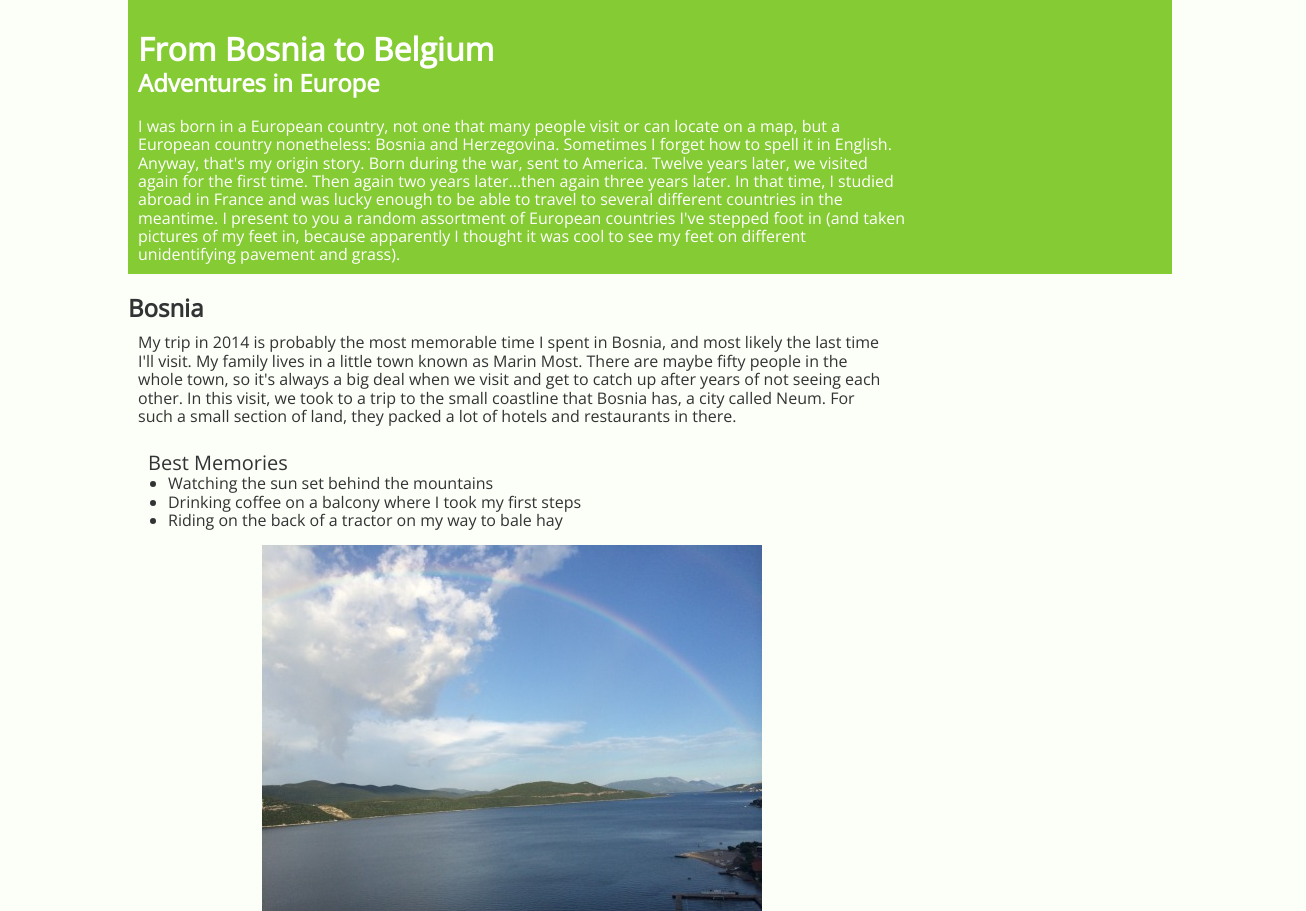
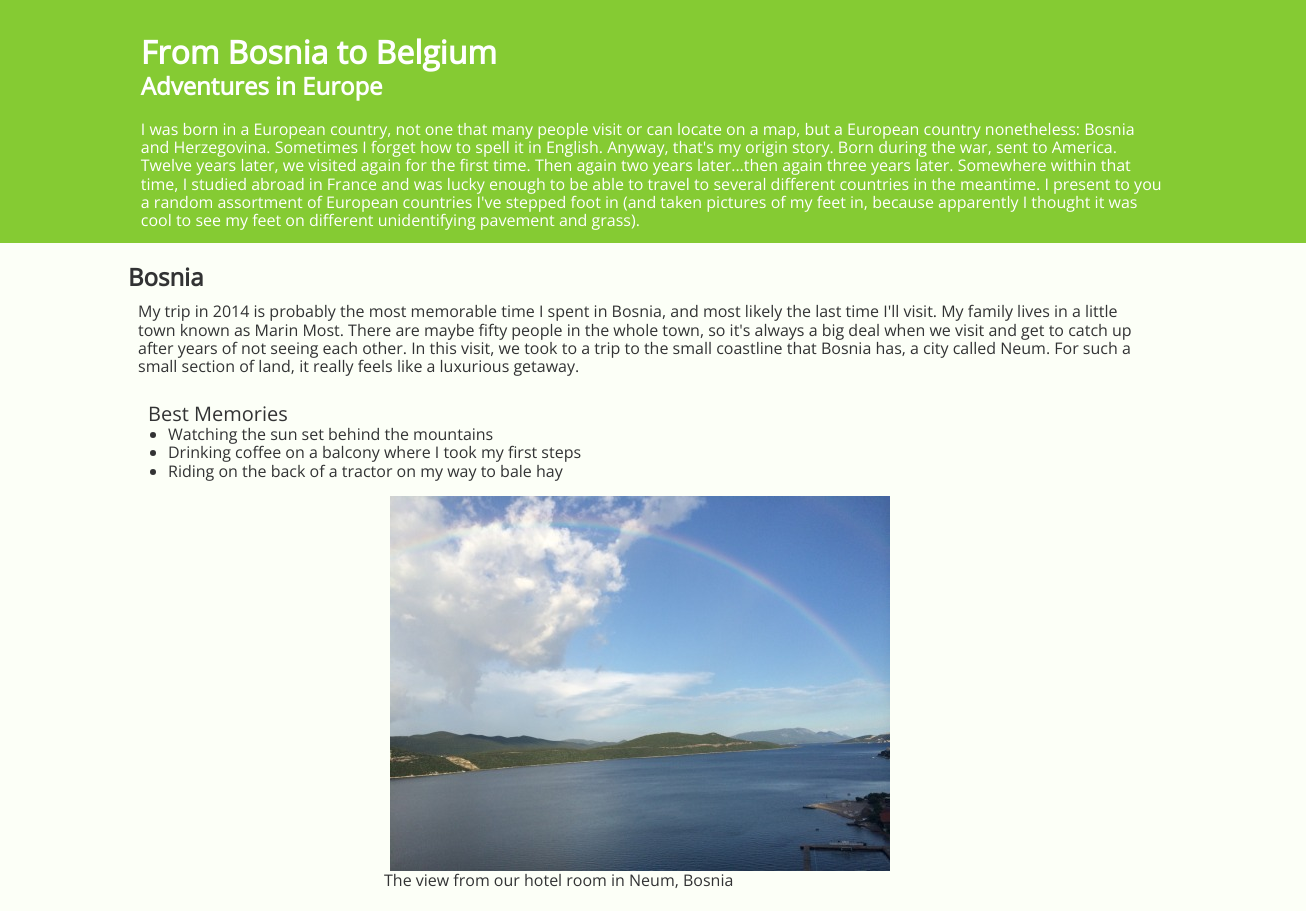
Before and after one commit to belkisac/html-me-something, a plain HTML site: page index.html in a window 1280 px wide. Shown: the top 911 px of the page, 1306 px wide, since content can reach past the window. Drawn offline with nearby package versions, Linux system fonts and the light colour scheme.

Commit message:
Added more styling and updated HTML to match

```diff
--- a/index.html
+++ b/index.html
@@ -7,15 +7,17 @@
     <link href="https://fonts.googleapis.com/css?family=Open+Sans" rel="stylesheet">
 </head>
 <body>
-        <header class="top">
+        <header class="stripe">
+            <div class="container">
             <h1>From Bosnia to Belgium</h1>
             <h2 class="subtitle">Adventures in Europe</h2>
             <div class="description">I was born in a European country, not one that many people visit or can locate on a map, but a European
                 country nonetheless: Bosnia and Herzegovina. Sometimes I forget how to spell it in English. Anyway, that's my
                 origin story. Born during the war, sent to America. Twelve years later, we visited again for the first time. Then again
-                two years later...then again three years later. In that time, I studied abroad in France and was lucky enough to
+                two years later...then again three years later. Somewhere within that time, I studied abroad in France and was lucky enough to
                 be able to travel to several different countries in the meantime. I present to you a random assortment of European countries I've stepped
                 foot in (and taken pictures of my feet in, because apparently I thought it was cool to see my feet on different unidentifying pavement and grass).
+            </div>
             </div>
         </header>
         <main>
@@ -26,7 +28,7 @@
                 <p>My trip in 2014 is probably the most memorable time I spent in Bosnia, and most likely the last time I'll visit. My family lives in a little
                     town known as Marin Most. There are maybe fifty people in the whole town, so it's always a big deal when we visit and get to catch up after
                     years of not seeing each other. In this visit, we took to a trip to the small coastline that Bosnia has, a city called Neum. For such a small
-                    section of land, they packed a lot of hotels and restaurants in there.
+                    section of land, it really feels like a luxurious getaway.
                 </p>
                 <ul>
                     <li id="list-heading">Best Memories</li>
@@ -108,7 +110,11 @@
         </div>
         </main>
         <footer>
-            <p>Thanks for reading! Hopefully one day I'll get to fill in more countries...</p>
+            <div class="stripe">
+                <div class="container">
+                    <p>Thanks for reading! </br>Hopefully next I can explore different parts of the world...</br>And eat more food!</p>
+                </div>
+            </div>
         </footer>
 </body>
 </html>
--- a/style.css
+++ b/style.css
@@ -450,19 +450,19 @@ template {
 
 body {
     font-family: 'Open Sans', sans-serif;
-    width: 100%;
+    /*width: 100%;
 	max-width: 1024px;
-    margin: 0 auto;
+    margin: 0 auto;*/
     background-color: #FCFFF7;
 }
 
-.top {
+.stripe {
     background-color: #85CB33;
-    margin: 0;
-    padding: 10px;
+    margin: 0 auto;
+    padding: 1%;
     color: #ffffff;
     width: 100%;
-	max-width: 1024px;
+    align-content: center;
 }
 
 h1 {
@@ -475,6 +475,7 @@ h1 {
 
 .main_title {
     margin-bottom: 1px;
+    font-weight: bolder;
 }
 
 p {
@@ -490,6 +491,7 @@ img {
 figcaption {
     margin: auto;
     width: 50%;
+    padding-bottom: 10px;
 }
 
 #list-heading {
@@ -498,11 +500,24 @@ figcaption {
     font-size: 20px;
 }
 
-.description {
+/*.description {
     width: 75%;
-}
+}*/
 
 .stories {
     background-color: #FCFFF7;
     color: #323334;
+    width: 100%;
+	max-width: 1024px;
+    margin: 0 auto;
 }
+
+.container {
+    width: 100%;
+	max-width: 1024px;
+    margin: 0 auto;
+}
+
+footer {
+    text-align: center;
+}
```
